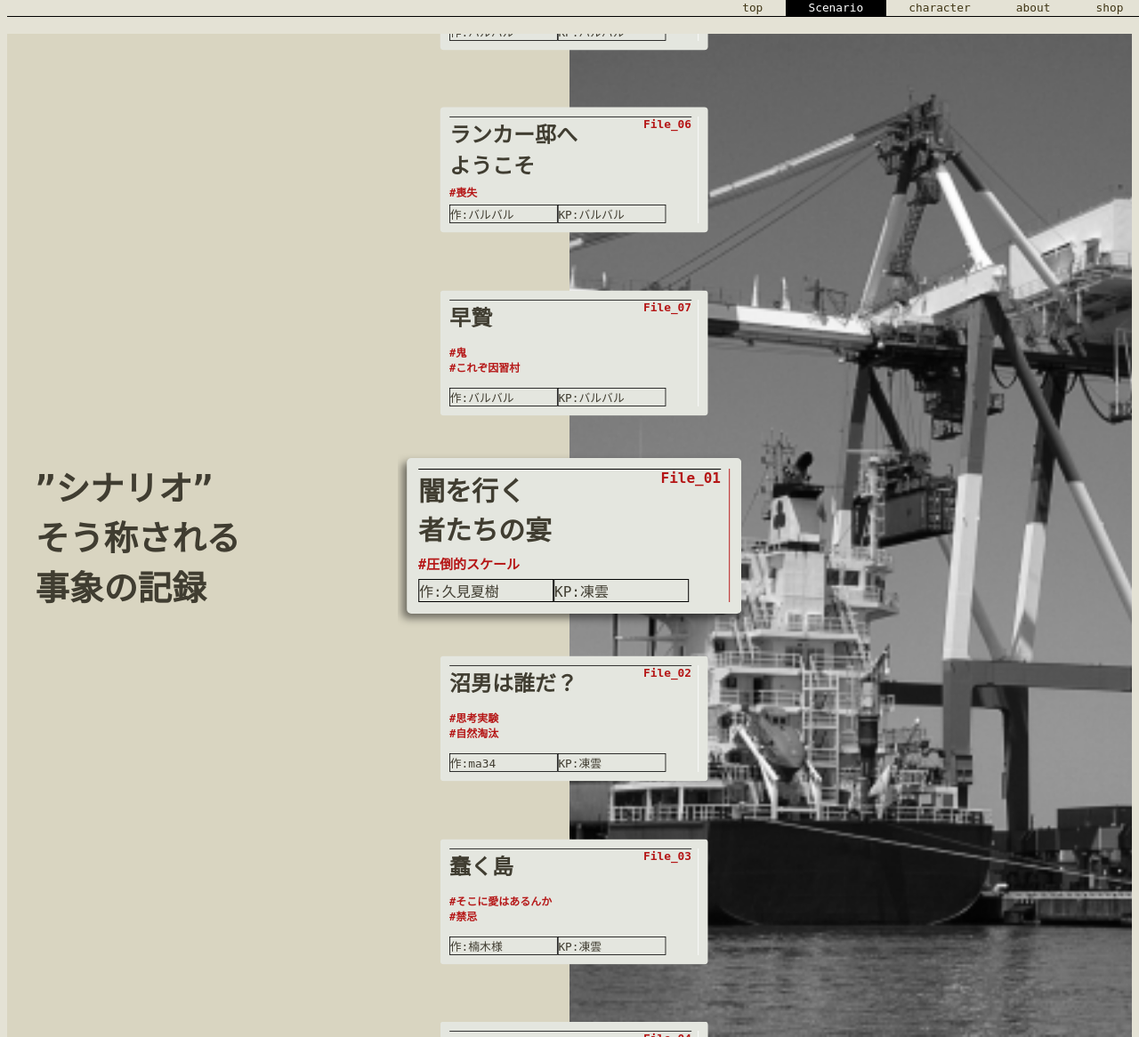
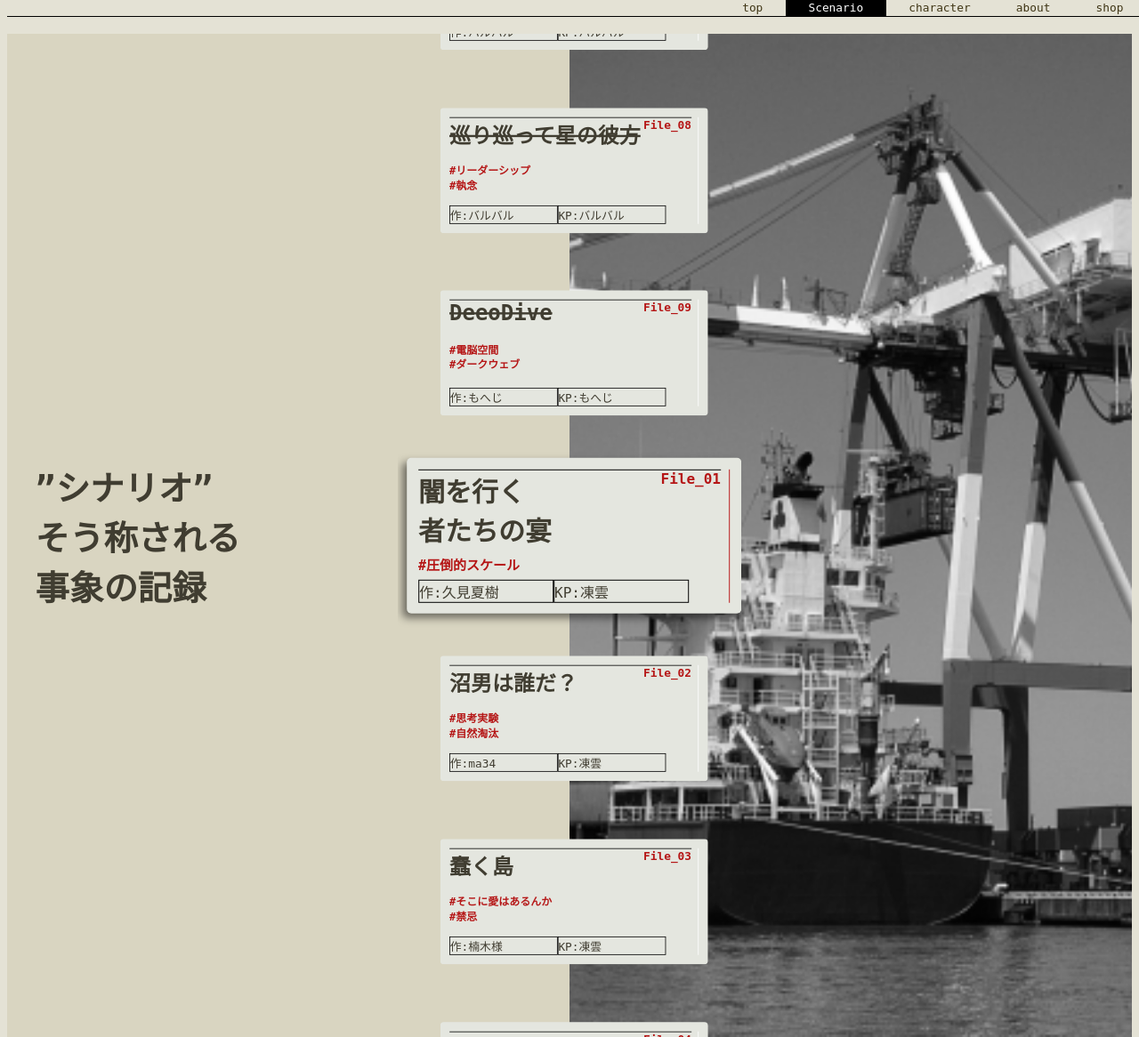
Before and after one commit to Next0000/after-school-talbe, a PHP site: the page made by シナリオ/index.html in a window 1280 px wide. Shown: the whole page at 89% size. Run offline with PHP 8.4, Linux system fonts and the light colour scheme; some web fonts are replaced.

Commit message:
20251220

```diff
--- a/styles/style.css
+++ b/styles/style.css
@@ -335,8 +335,11 @@ h3{
     margin: 0;
     padding-top: 40%;
     height: 100%;
+    z-index: 10;
+  }
 
-    z-index: 10;
+  .nav-list ul{
+    margin-block-start:0;
   }
 
   .nav-list li {
--- a/キャラクター/index1.html
+++ b/キャラクター/index1.html
@@ -89,7 +89,7 @@
           <a href="#">
             <div class="stamp">
               <p class="text1">CASE FILE_#08</p>
-              <p class="text2">xx.xx.xx_COMMING SOON</p>
+              <p class="text2">2023.09.02_COMMING SOON</p>
               <p class="text3">巡り巡って星の彼方</p>
             </div>
           </a>
@@ -99,7 +99,7 @@
           <a href="#">
             <div class="stamp">
               <p class="text1">CASE FILE_#09</p>
-              <p class="text2">xx.xx.xx_COMMING SOON</p>
+              <p class="text2">2024.06.14_COMMING SOON</p>
               <p class="text3">DeepDive</p>
             </div>
           </a>
--- a/シナリオ/index.html
+++ b/シナリオ/index.html
@@ -26,6 +26,8 @@
           <div class="slide1"><img src="../images/backpic/daiya.jpg"></div>
           <div class="slide1"><img src="../images/backpic/ranka.jpg"></div>
           <div class="slide1"><img src="../images/backpic/hayanie.jpg"></div>
+          <div class="slide1"><img src="../images/backpic/meguri.jpg"></div>
+          <div class="slide1"><img src="../images/backpic/deep.jpg"></div>
         </div>
       </div>
 
@@ -134,7 +136,7 @@
                       <h2>ランカー邸へ<br>ようこそ</h2>
                       <p>File_06</p>
                     </div>
-                    <div class="Card_tag">#喪失</div>
+                    <div class="Card_tag">#家族愛</div>
                     <div class="Card_name">
                       <p>作:バルバル</p>
                       <p>KP:バルバル</p>
@@ -161,6 +163,40 @@
                 <div class="bar"><span></span></div>
               </div>
 
+              <div class="swiper-slide slide2">
+                <a href="#">
+                  <div class="Card_body">
+                    <div class="Card_title">
+                      <s><h2>巡り巡って星の彼方</h2></s>
+                      <p>File_08</p>
+                    </div>
+                    <div class="Card_tag">#リーダーシップ<br>#執念</div>
+                    <div class="Card_name">
+                      <p>作:バルバル</p>
+                      <p>KP:バルバル</p>
+                    </div>
+                  </div>
+                </a>
+                <div class="bar"><span></span></div>
+              </div>
+
+              <div class="swiper-slide slide2">
+                <a href="#">
+                  <div class="Card_body">
+                    <div class="Card_title">
+                      <s><h2>DeeoDive</h2></s>
+                      <p>File_09</p>
+                    </div>
+                    <div class="Card_tag">#電脳空間<br>#ダークウェブ</div>
+                    <div class="Card_name">
+                      <p>作:もへじ</p>
+                      <p>KP:もへじ</p>
+                    </div>
+                  </div>
+                </a>
+                <div class="bar"><span></span></div>
+              </div>
+
             </div>
           </div>
         </div>
```
Also changed, not shown: images/backpic/deep.jpg (added), images/backpic/meguri.jpg (added).
